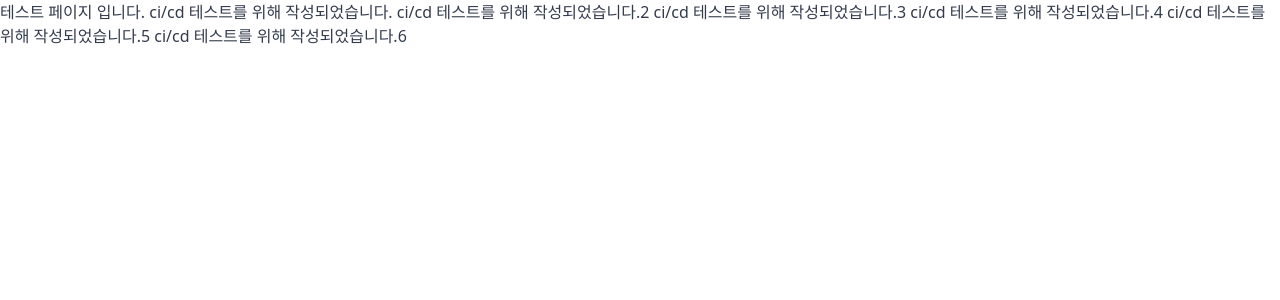
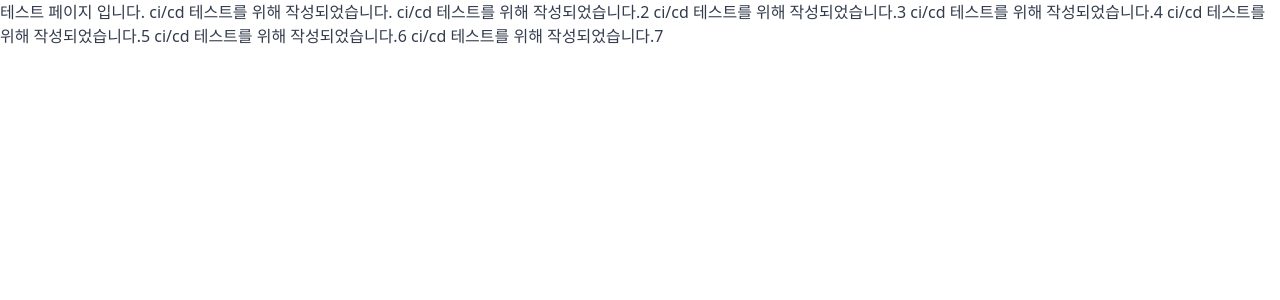
Before and after one commit to karbons/gnu5_svelte_skeleton, a SvelteKit app: page / in a window 1280 px wide. Shown: the top 300 px of the page. Built offline with nearby package versions, Linux system fonts and the light colour scheme.

Commit message:
ci/cd 테스트7

```diff
--- a/src/routes/+page.svelte
+++ b/src/routes/+page.svelte
@@ -18,5 +18,5 @@ ci/cd 테스트를 위해 작성되었습니다.3
 ci/cd 테스트를 위해 작성되었습니다.4
 ci/cd 테스트를 위해 작성되었습니다.5
 ci/cd 테스트를 위해 작성되었습니다.6
-
+ci/cd 테스트를 위해 작성되었습니다.7
 <Footer />
```
